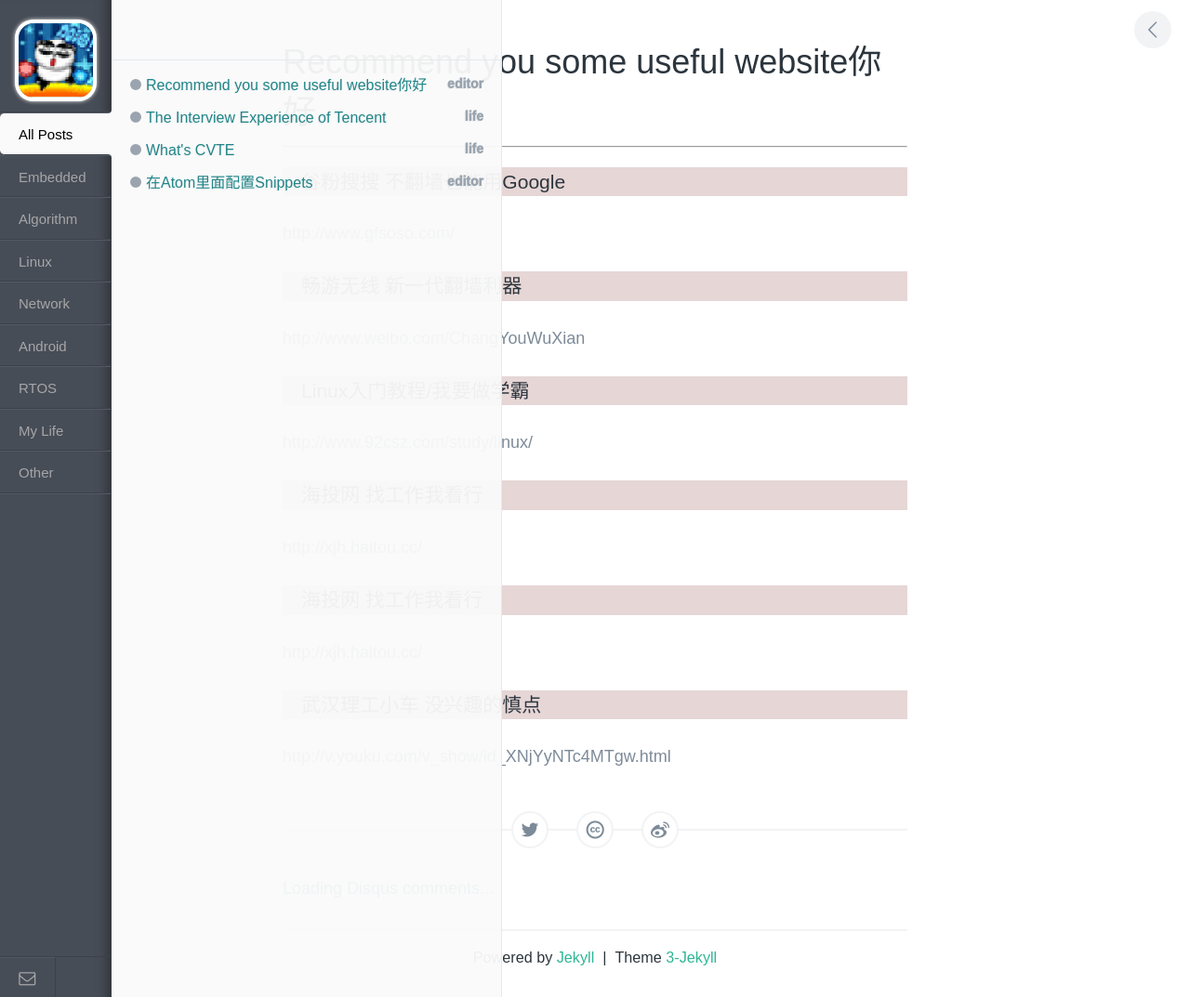
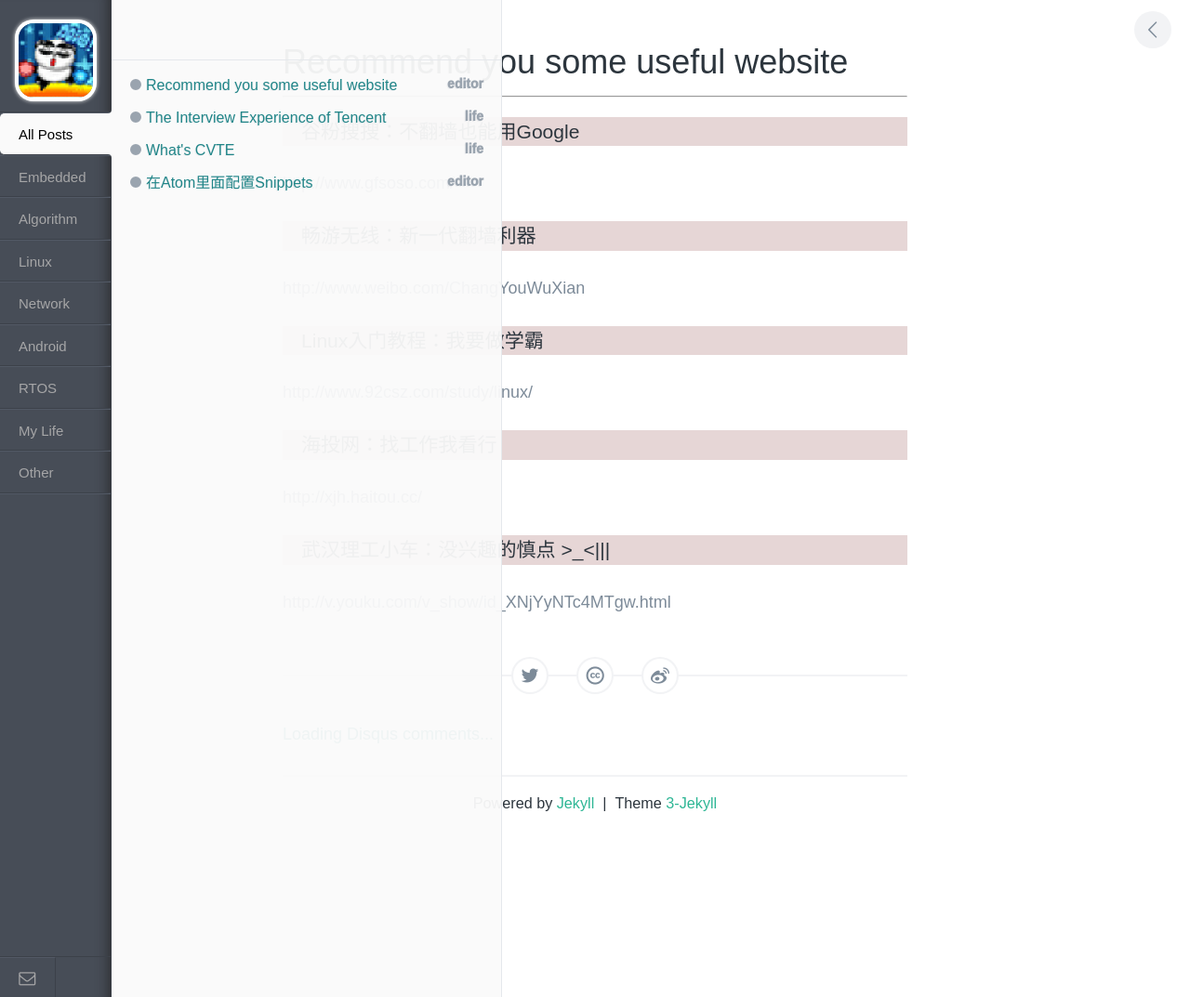
Before and after one commit to xnzaa/xnzaa.github.io, a Jekyll site: the page built from _posts/2014-12-14-recommend-some-useful-website.md, in a window 1280 px wide. Shown: the whole page at 93% size. Built offline with Jekyll 4.4.1, drawn with Linux system fonts in a browser that asks for light colours; comment, search, counter and statistics services are not loaded.

Commit message:
change index

```diff
--- a/_posts/2014-12-14-recommend-some-useful-website.md
+++ b/_posts/2014-12-14-recommend-some-useful-website.md
@@ -1,25 +1,22 @@
 ---
 layout: post
-title:  "Recommend you some useful website你好"
+title:  "Recommend you some useful website"
 date:   2014-12-15 00:38:39
 categories: editor
 ---
 ---
 
-### 谷粉搜搜 不翻墙也能用Google
+### 谷粉搜搜：不翻墙也能用Google
 [http://www.gfsoso.com/](http://www.gfsoso.com/)
 
-### 畅游无线 新一代翻墙利器
+### 畅游无线：新一代翻墙利器
 [http://www.weibo.com/ChangYouWuXian](http://www.weibo.com/ChangYouWuXian)
 
-### Linux入门教程/我要做学霸
+### Linux入门教程：我要做学霸
 [http://www.92csz.com/study/linux/](http://www.92csz.com/study/linux/)
 
-### 海投网 找工作我看行
+### 海投网：找工作我看行
 [http://xjh.haitou.cc/](http://xjh.haitou.cc/)
 
-### 海投网 找工作我看行
-[http://xjh.haitou.cc/](http://xjh.haitou.cc/)
-
-### 武汉理工小车 没兴趣的慎点
+### 武汉理工小车：没兴趣的慎点 >_<|||
 [http://v.youku.com/v_show/id_XNjYyNTc4MTgw.html](http://v.youku.com/v_show/id_XNjYyNTc4MTgw.html)
```
